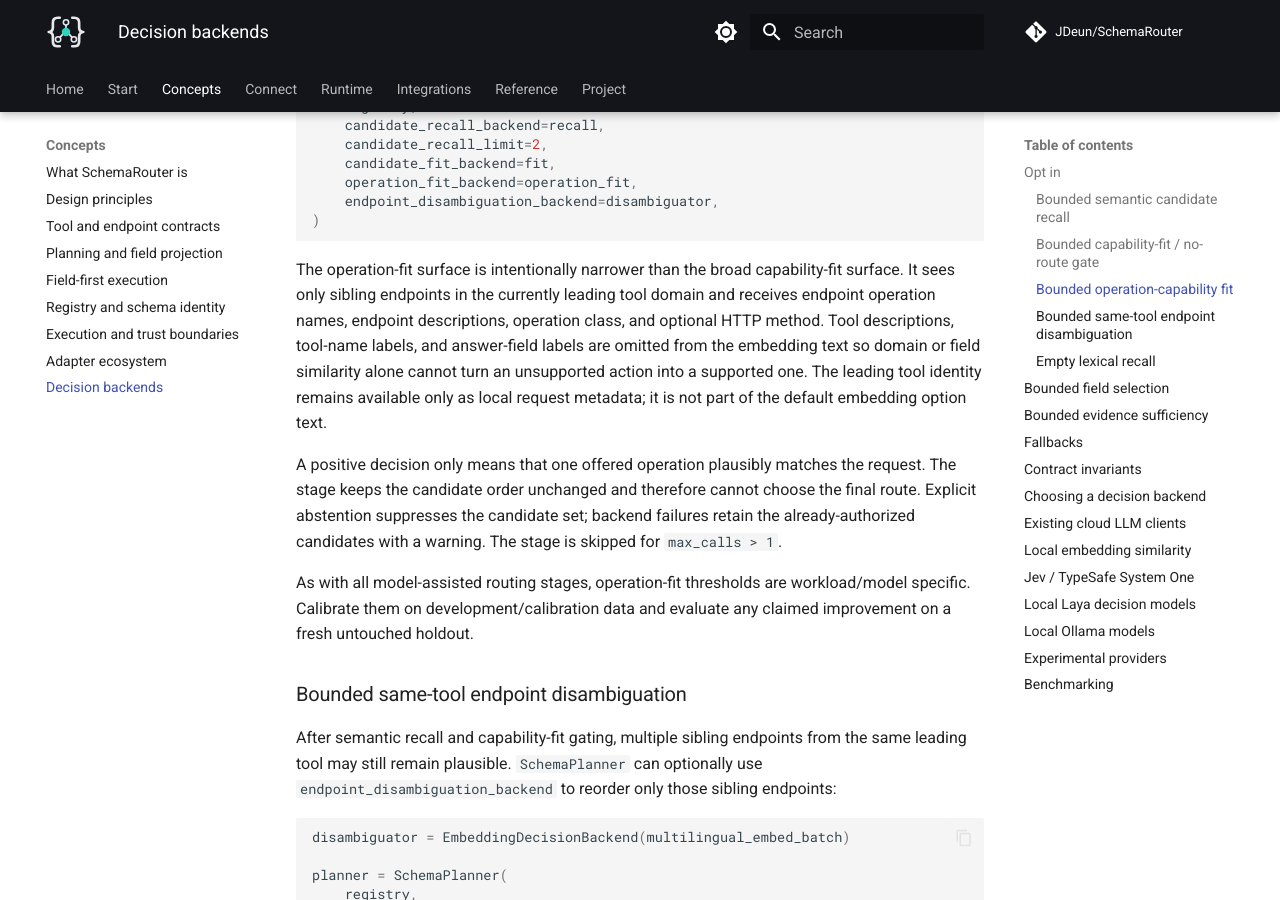
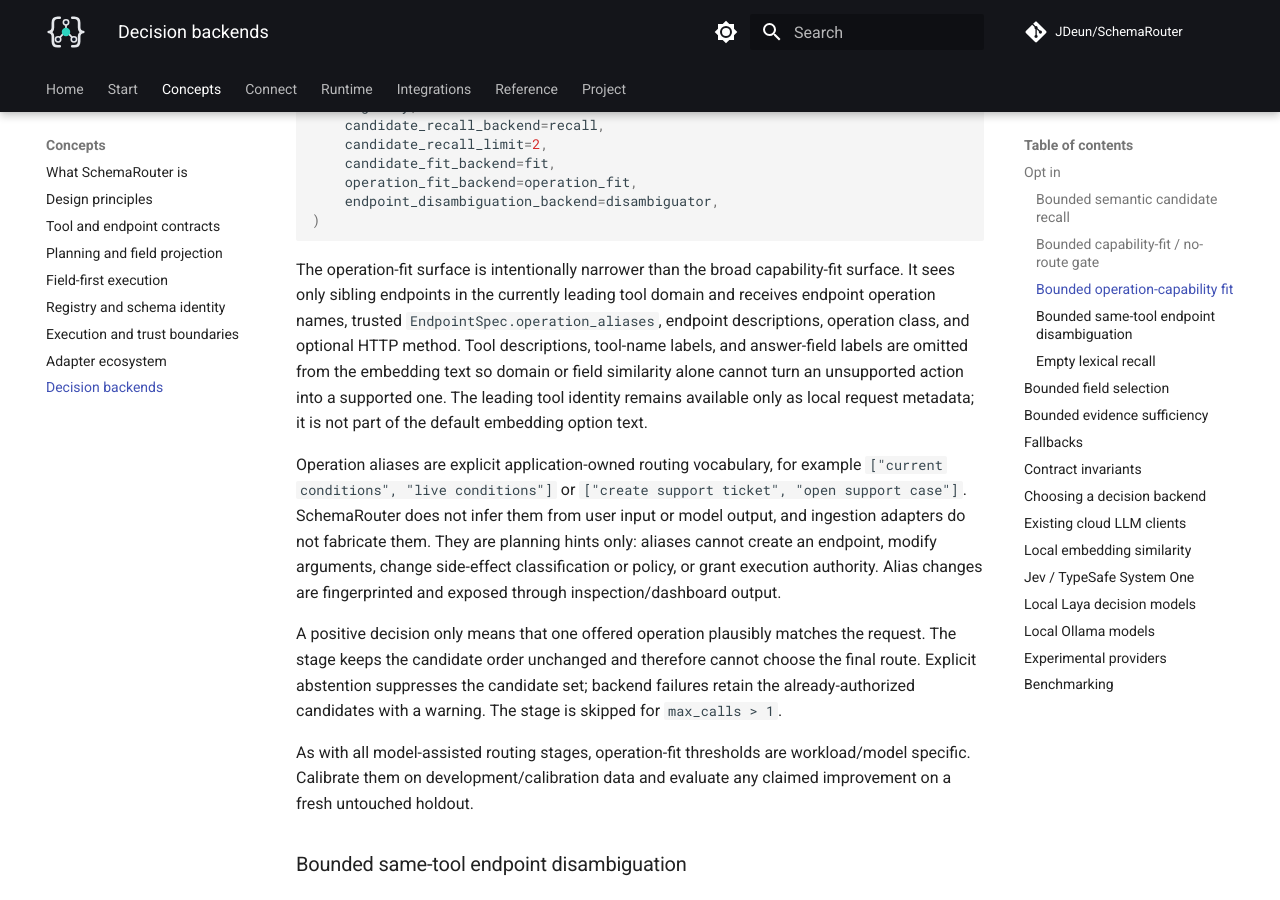
Before and after one commit to JDeun/SchemaRouter, an MkDocs documentation site: the page built from docs/concepts/decision-backends.md, in a window 1280 px wide and 900 px high, scrolled down 3273 px. Built offline with MkDocs 1.6.1 and Material for MkDocs 9.7.7, drawn with Linux system fonts in a browser that asks for light colours; comment, search, counter and statistics services are not loaded.

Commit message:
test: harden operation alias contract

```diff
--- a/docs/concepts/decision-backends.md
+++ b/docs/concepts/decision-backends.md
@@ -152,10 +152,18 @@ planner = SchemaPlanner(
 
 The operation-fit surface is intentionally narrower than the broad capability-fit surface. It sees
 only sibling endpoints in the currently leading tool domain and receives endpoint operation names,
-endpoint descriptions, operation class, and optional HTTP method. Tool descriptions, tool-name labels, and answer-field
-labels are omitted from the embedding text so domain or field similarity alone cannot turn an
-unsupported action into a supported one. The leading tool identity remains available only as local
-request metadata; it is not part of the default embedding option text.
+trusted `EndpointSpec.operation_aliases`, endpoint descriptions, operation class, and optional HTTP
+method. Tool descriptions, tool-name labels, and answer-field labels are omitted from the embedding
+text so domain or field similarity alone cannot turn an unsupported action into a supported one. The
+leading tool identity remains available only as local request metadata; it is not part of the default
+embedding option text.
+
+Operation aliases are explicit application-owned routing vocabulary, for example
+`["current conditions", "live conditions"]` or `["create support ticket", "open support case"]`.
+SchemaRouter does not infer them from user input or model output, and ingestion adapters do not
+fabricate them. They are planning hints only: aliases cannot create an endpoint, modify arguments,
+change side-effect classification or policy, or grant execution authority. Alias changes are
+fingerprinted and exposed through inspection/dashboard output.
 
 A positive decision only means that one offered operation plausibly matches the request. The stage
 keeps the candidate order unchanged and therefore cannot choose the final route. Explicit abstention
```
Also changed, not shown: CHANGELOG.md (+1 -0 lines), 5 other files.
